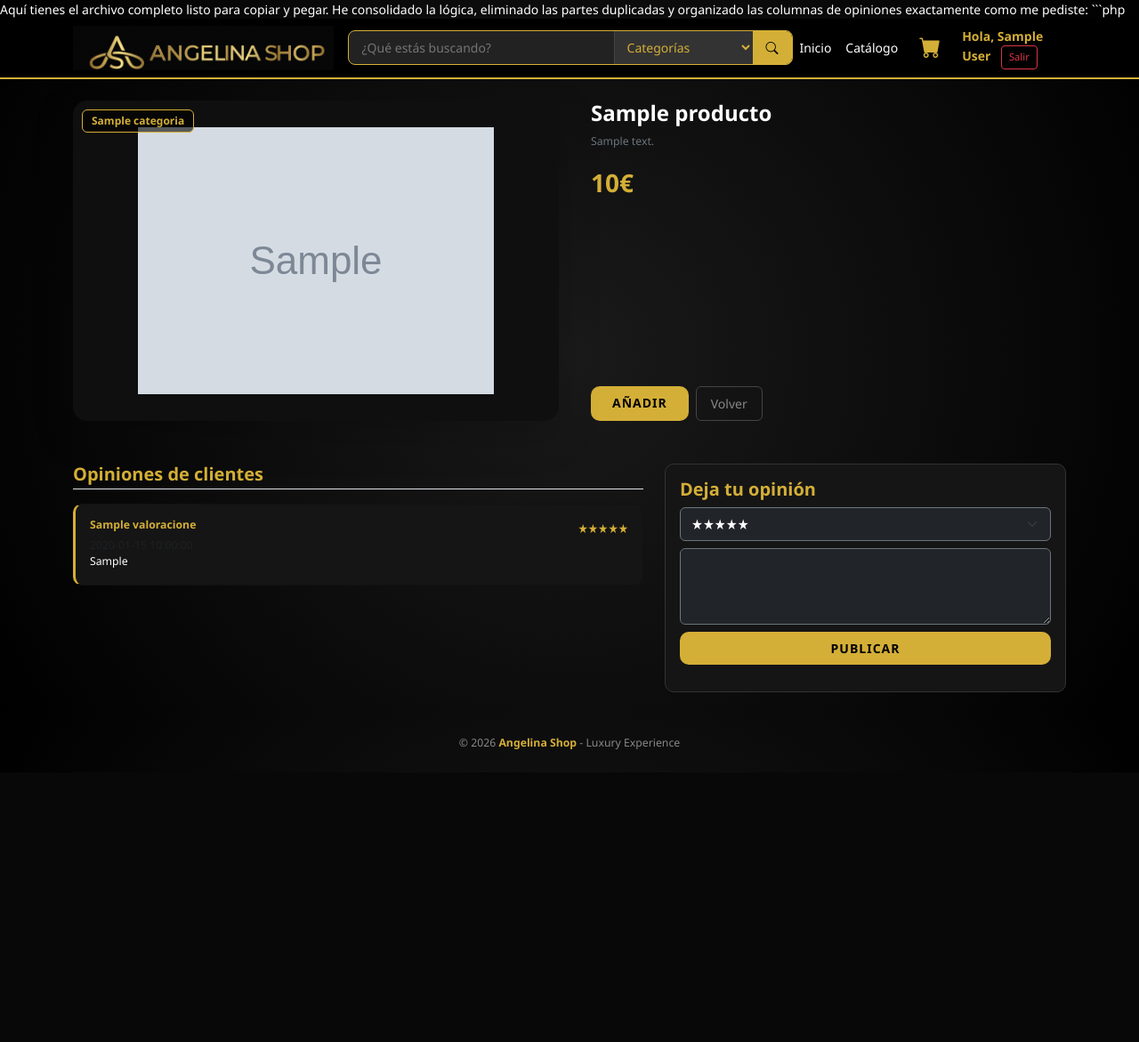
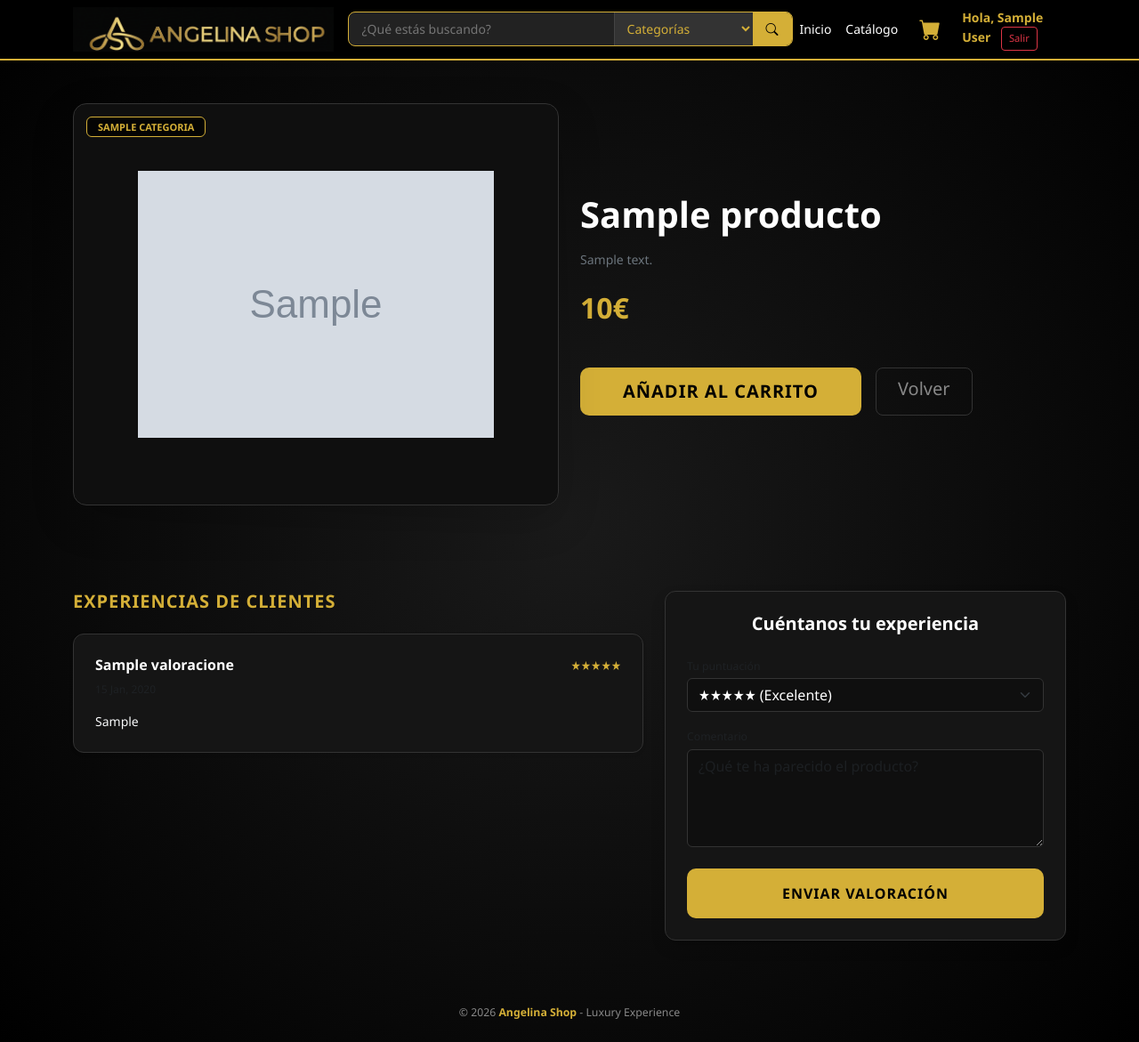
Before and after one commit to SergioXDiaz/Tienda_Proyecto, a PHP site: page /detalle_producto.php?id=1 in a window 1280 px wide. Shown: the whole page at 89% size. Before the commit the page ends 842 px from the top, so only its background shows below. Run offline with PHP 8.4, Linux system fonts and the light colour scheme; the visitor is signed in with stand-in values (Sample User, id 1); tables that the repository leaves empty or names only in its code hold one stand-in row (values such as "Sample post"); grey boxes marked "Sample" are stand-in pictures; data that the repository does not hold is empty.

Commit message:
modified:   detalle_producto.php

````diff
--- a/detalle_producto.php
+++ b/detalle_producto.php
@@ -1,6 +1,3 @@
-Aquí tienes el archivo completo listo para copiar y pegar. He consolidado la lógica, eliminado las partes duplicadas y organizado las columnas de opiniones exactamente como me pediste:
-
-```php
 <?php
 session_start();
 require 'conexion.php';
@@ -35,37 +32,96 @@ include 'navbar.php';
 ?>
 
 <style>
-body{font-size:14px;}
-h1{font-size:1.8rem;} h2{font-size:1.5rem;} h3{font-size:1.3rem;}
-.btn{font-size:14px;}
-.card{border-radius:10px;}
-.text-gold { color: #D4AF37; }
-.btn-gold { background-color: #D4AF37; color: #000; border: none; font-weight: bold; }
-.btn-gold:hover { background-color: #b8952e; color: #000; }
+    /* Globales de uniformidad */
+    :root {
+        --gold: #D4AF37;
+        --gold-hover: #b8952e;
+        --dark-card: #151515;
+        --dark-border: #333;
+    }
+
+    body { font-size: 14px; background-color: #0b0b0b; color: #fff; }
+    h1, h2, h3, h5 { font-weight: 700; }
+
+    /* Tarjetas uniformes */
+    .custom-card {
+        background: var(--dark-card);
+        border: 1px solid var(--dark-border);
+        border-radius: 12px;
+        transition: transform 0.2s;
+    }
+
+    /* Botones uniformes */
+    .btn-gold {
+        background-color: var(--gold);
+        color: #000;
+        border: none;
+        font-weight: bold;
+        text-transform: uppercase;
+        letter-spacing: 1px;
+    }
+    .btn-gold:hover { background-color: var(--gold-hover); color: #000; }
+
+    .btn-outline-custom {
+        color: #888;
+        border: 1px solid var(--dark-border);
+    }
+    .btn-outline-custom:hover {
+        border-color: var(--gold);
+        color: var(--gold);
+    }
+
+    /* Carrusel y Badge */
+    .carousel-container {
+        border-radius: 15px;
+        overflow: hidden;
+        border: 1px solid var(--dark-border);
+        background: #0f0f0f;
+    }
+    .category-badge {
+        top: 15px; left: 15px; z-index: 10;
+        background: rgba(0,0,0,0.7);
+        color: var(--gold);
+        border: 1px solid var(--gold);
+        padding: 5px 12px;
+        font-size: 11px;
+        text-transform: uppercase;
+    }
+
+    /* Inputs uniformes */
+    .form-control-custom {
+        background-color: #0f0f0f !important;
+        border: 1px solid var(--dark-border) !important;
+        color: white !important;
+    }
+    .form-control-custom:focus {
+        border-color: var(--gold) !important;
+        box-shadow: none;
+    }
+
+    .text-gold { color: var(--gold); }
 </style>
 
-<div class="container py-4">
-    <div class="row">
-
+<div class="container py-5">
+    <div class="row g-4">
         <div class="col-md-6">
             <div class="position-relative">
-                <span class="badge position-absolute"
-                      style="top:10px;left:10px;z-index:10;background:rgba(0,0,0,0.6);color:#D4AF37;border:1px solid #D4AF37;font-size:12px;padding:6px 10px;">
+                <span class="badge position-absolute category-badge">
                     <?php echo $p['nombre_categoria']; ?>
                 </span>
 
                 <div id="carouselProducto" class="carousel slide" data-bs-ride="carousel">
-                    <div class="carousel-inner rounded-4 shadow-lg overflow-hidden" style="background:#0f0f0f;">
+                    <div class="carousel-inner carousel-container shadow-lg">
                         <?php if(count($imagenes)>0): $first=true; foreach($imagenes as $img): ?>
                             <div class="carousel-item <?php echo $first?'active':''; ?>">
-                                <div class="d-flex align-items-center justify-content-center" style="height:45vh;min-height:280px;max-height:420px;">
-                                    <img src="img/<?php echo $img; ?>" style="max-height:100%;max-width:100%;object-fit:contain;" onerror="this.src='img/no-image.jpg';">
+                                <div class="d-flex align-items-center justify-content-center" style="height:450px;">
+                                    <img src="img/<?php echo $img; ?>" style="max-height:90%; max-width:90%; object-fit:contain;" onerror="this.src='img/no-image.jpg';">
                                 </div>
                             </div>
                         <?php $first=false; endforeach; else: ?>
                             <div class="carousel-item active">
-                                <div class="d-flex align-items-center justify-content-center" style="height:45vh;">
-                                    <img src="img/no-image.jpg" style="max-height:100%;object-fit:contain;">
+                                <div class="d-flex align-items-center justify-content-center" style="height:450px;">
+                                    <img src="img/no-image.jpg" style="max-height:80%; object-fit:contain;">
                                 </div>
                             </div>
                         <?php endif; ?>
@@ -83,82 +139,89 @@ h1{font-size:1.8rem;} h2{font-size:1.5rem;} h3{font-size:1.3rem;}
             </div>
         </div>
 
-        <div class="col-md-6 ps-md-4 mt-3 mt-md-0 d-flex flex-column">
-            <h2 class="fw-bold text-white mb-2"><?php echo $p['nombre']; ?></h2>
-            <p class="text-secondary small mb-3"><?php echo $p['descripcion']; ?></p>
-            <span class="text-gold fw-bold fs-3 mb-3"><?php echo $p['precio']; ?>€</span>
+        <div class="col-md-6 d-flex flex-column justify-content-center">
+            <h1 class="text-white mb-3"><?php echo $p['nombre']; ?></h1>
+            <p class="text-secondary mb-4" style="line-height: 1.6;">
+                <?php echo $p['descripcion']; ?>
+            </p>
+            <div class="mb-5">
+                <span class="text-gold h2 fw-bold"><?php echo $p['precio']; ?>€</span>
+            </div>
 
-            <div class="mt-auto d-flex gap-2 flex-wrap">
-                <a href="carrito.php?id=<?php echo $p['id_producto']; ?>" class="btn btn-gold px-4 py-2">
-                    Añadir
+            <div class="d-flex gap-3">
+                <a href="carrito.php?id=<?php echo $p['id_producto']; ?>" class="btn btn-gold btn-lg px-5">
+                    Añadir al carrito
                 </a>
-                <a href="catalogo.php" class="btn btn-outline-secondary px-3 py-2" style="color:#888;border-color:#444;">
+                <a href="catalogo.php" class="btn btn-outline-custom btn-lg px-4">
                     Volver
                 </a>
             </div>
         </div>
     </div>
 
-    <div class="row mt-5">
+    <div class="row mt-5 pt-5">
+        <div class="col-md-7">
+            <h5 class="text-gold mb-4 text-uppercase italic" style="letter-spacing:1px;">Experiencias de clientes</h5>
 
-        <div class="col-md-7">
-            <h5 class="fw-bold mb-3 text-gold border-bottom pb-1">Opiniones de clientes</h5>
             <?php
             $num_comentarios = mysqli_num_rows($res_comentarios);
             if($num_comentarios > 0):
                 while($com = mysqli_fetch_assoc($res_comentarios)):
             ?>
-                <div class="card mb-2" style="background:#151515;border-left:3px solid #D4AF37;color:white;">
-                    <div class="card-body p-3">
-                        <div class="d-flex justify-content-between">
-                            <h6 class="fw-bold text-gold small mb-0"><?php echo $com['nombre_usuario']; ?></h6>
-                            <div style="color:#D4AF37;">
+                <div class="card custom-card mb-3 shadow-sm">
+                    <div class="card-body p-4">
+                        <div class="d-flex justify-content-between align-items-center mb-2">
+                            <h6 class="fw-bold text-white mb-0"><?php echo $com['nombre_usuario']; ?></h6>
+                            <div class="text-gold">
                                 <?php for($i=1;$i<=5;$i++) echo ($i<=$com['puntuacion'])?'★':'☆'; ?>
                             </div>
                         </div>
-                        <small class="text-muted"><?php echo $com['fecha']; ?></small>
-                        <p class="small mb-0"><?php echo nl2br($com['comentario']); ?></p>
+                        <p class="text-muted mb-3" style="font-size: 12px;"><?php echo date("d M, Y", strtotime($com['fecha'])); ?></p>
+                        <p class="text-light mb-0"><?php echo nl2br($com['comentario']); ?></p>
                     </div>
                 </div>
             <?php
                 endwhile;
             else:
             ?>
-                <p class="text-muted small">Aún no hay opiniones sobre este producto.</p>
+                <div class="custom-card p-4 text-center">
+                    <p class="text-muted mb-0">Este producto aún no tiene valoraciones. ¡Danos tu opinión!</p>
+                </div>
             <?php endif; ?>
         </div>
 
         <div class="col-md-5">
-            <?php if(isset($_SESSION['nombre'])): ?>
-                <div class="card p-3 sticky-top" style="top:80px;background:#151515;border:1px solid #333;">
-                    <h5 class="fw-bold text-gold mb-2">Deja tu opinión</h5>
-                    <form method="POST">
-                        <select name="puntuacion" class="form-select bg-dark text-white border-secondary mb-2 small">
-                            <option value="5">★★★★★</option>
-                            <option value="4">★★★★☆</option>
-                            <option value="3">★★★☆☆</option>
-                            <option value="2">★★☆☆☆</option>
-                            <option value="1">★☆☆☆☆</option>
-                        </select>
-                        <textarea name="comentario" class="form-control bg-dark text-white border-secondary mb-2 small" rows="3" placeholder="Escribe aquí tu opinión..." required></textarea>
-                        <button type="submit" name="enviar_comentario" class="btn btn-gold w-100 py-2 small">Publicar</button>
-                    </form>
-                </div>
-            <?php else: ?>
-                <?php if($num_comentarios > 0): ?>
-                    <div class="card p-4 text-center" style="background:#151515; border: 1px dashed #444;">
-                        <p class="text-white small mb-3">¿Quieres dejar tu opinión? Inicia sesión para participar.</p>
-                        <a href="login.php" class="btn btn-gold btn-sm">INICIAR SESIÓN</a>
+            <div class="sticky-top" style="top: 100px;">
+                <?php if(isset($_SESSION['nombre'])): ?>
+                    <div class="card custom-card p-4 shadow">
+                        <h5 class="text-white mb-4 text-center">Cuéntanos tu experiencia</h5>
+                        <form method="POST">
+                            <label class="text-muted small mb-1">Tu puntuación</label>
+                            <select name="puntuacion" class="form-select form-control-custom mb-3">
+                                <option value="5">★★★★★ (Excelente)</option>
+                                <option value="4">★★★★☆ (Muy bueno)</option>
+                                <option value="3">★★★☆☆ (Normal)</option>
+                                <option value="2">★★☆☆☆ (Regular)</option>
+                                <option value="1">★☆☆☆☆ (Malo)</option>
+                            </select>
+
+                            <label class="text-muted small mb-1">Comentario</label>
+                            <textarea name="comentario" class="form-control form-control-custom mb-4" rows="4" placeholder="¿Qué te ha parecido el producto?" required></textarea>
+
+                            <button type="submit" name="enviar_comentario" class="btn btn-gold w-100 py-3">
+                                Enviar valoración
+                            </button>
+                        </form>
                     </div>
                 <?php else: ?>
-                    <div class="alert bg-dark border-secondary small text-white text-center p-4">
-                        <p class="mb-3">Aún nadie ha opinado. ¡Sé el primero!</p>
-                        <a href="login.php" class="btn btn-gold btn-sm w-100">INICIAR SESIÓN</a>
+                    <div class="card custom-card p-5 text-center border-dashed">
+                        <i class="bi bi-person-lock text-gold mb-3" style="font-size: 2rem;"></i>
+                        <p class="text-white mb-4">Debes estar identificado para dejar una opinión.</p>
+                        <a href="login.php" class="btn btn-gold w-100">Iniciar Sesión</a>
                     </div>
                 <?php endif; ?>
-            <?php endif; ?>
+            </div>
         </div>
-
     </div>
 </div>
 
````
